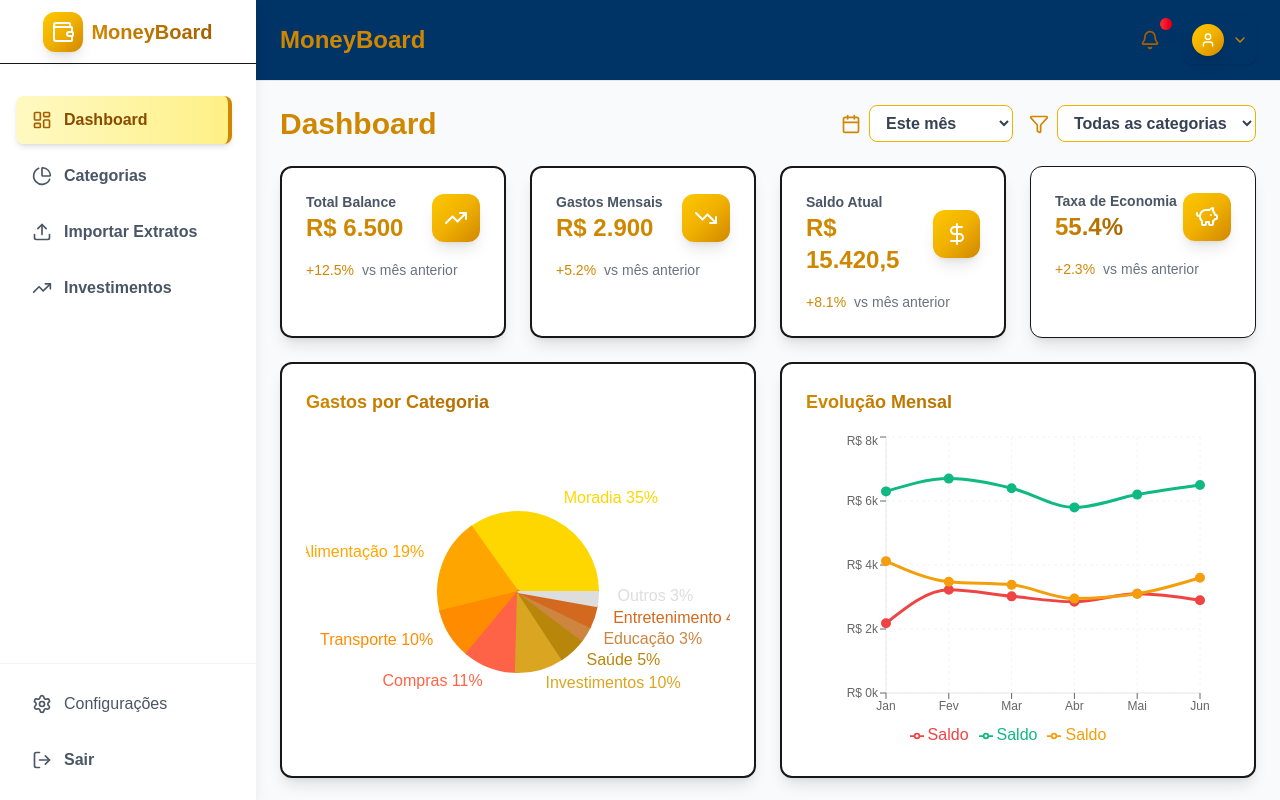
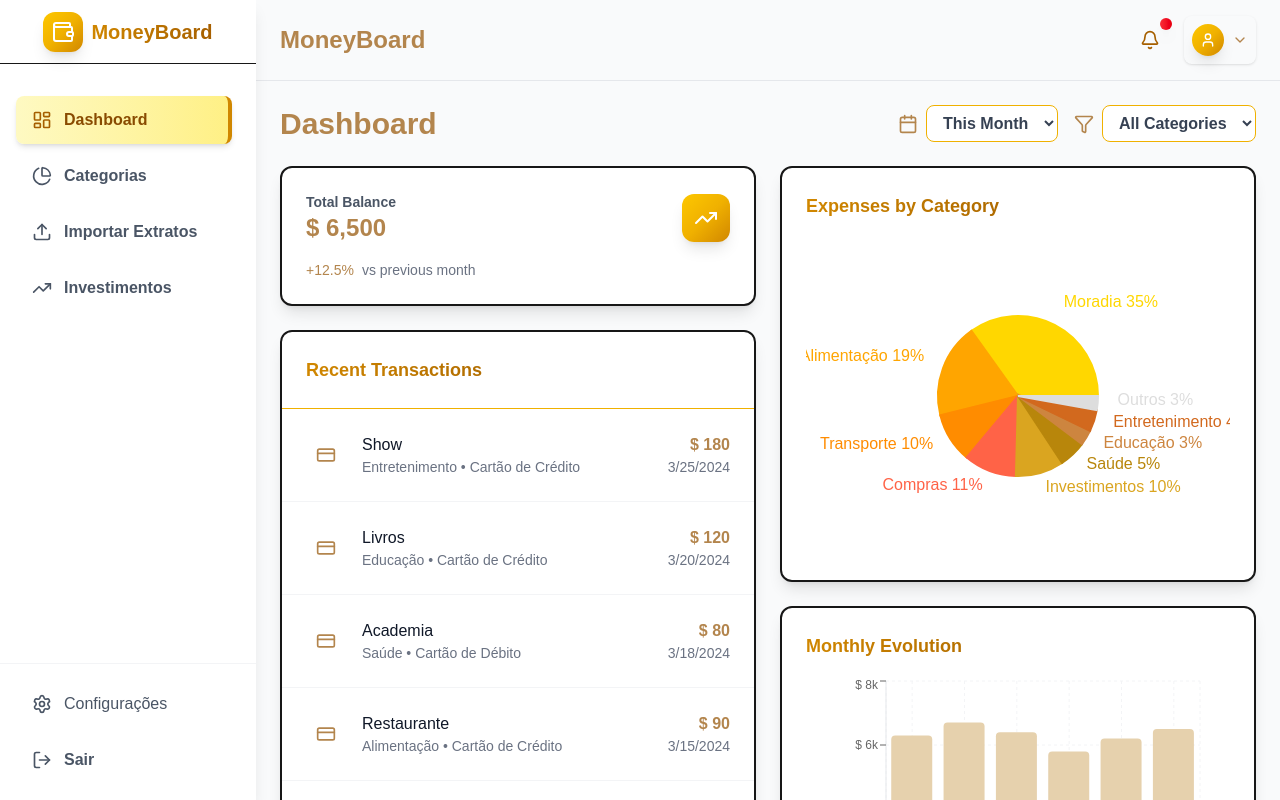
Before and after one commit to GabrielLinharesRamos/MoneyBoard, a Next.js app in the folder frontend/: page / in a window 1280 px wide. Built offline with nearby package versions, Linux system fonts and the light colour scheme.

Commit message:
color_change

```diff
--- a/frontend/src/app/globals.css
+++ b/frontend/src/app/globals.css
@@ -25,6 +25,10 @@ body {
   font-family: Arial, Helvetica, sans-serif;
 }
 
-.bg-azul_marinho{
-  background-color: #003366;
+.bg-yellow-600 {
+  background-color: #b3854d !important;
 }
+
+.text-yellow-600 {
+  color: #b3854d !important;
+}
--- a/frontend/src/app/page.tsx
+++ b/frontend/src/app/page.tsx
@@ -65,7 +65,7 @@ export default function Dashboard() {
   return (
     <Layout>
       <div className="space-y-6">
-        {/* Filtros */}
+        {/* Filters */}
         <div className="flex flex-col sm:flex-row justify-between items-start sm:items-center space-y-4 sm:space-y-0">
           <h1 className="text-3xl font-bold bg-yellow-600 bg-clip-text text-transparent">Dashboard</h1>
           <div className="flex items-center space-x-4">
@@ -76,9 +76,9 @@ export default function Dashboard() {
                 onChange={(e) => setSelectedPeriod(e.target.value)}
                 className="border border-yellow-500 rounded-lg px-3 py-2 focus:outline-none focus:ring-2 focus:ring-yellow-500 focus:border-yellow-400 bg-white font-semibold text-gray-700"
               >
-                <option value="week">Esta semana</option>
-                <option value="month">Este mês</option>
-                <option value="year">Este ano</option>
+                <option value="week">This Week</option>
+                <option value="month">This Month</option>
+                <option value="year">This Year</option>
               </select>
             </div>
             <div className="flex items-center space-x-2">
@@ -88,23 +88,26 @@ export default function Dashboard() {
                 onChange={(e) => setSelectedCategory(e.target.value)}
                 className="border border-yellow-500 rounded-lg px-3 py-2 focus:outline-none focus:ring-2 focus:ring-yellow-500 focus:border-yellow-400 bg-white font-semibold text-gray-700"
               >
-                <option value="all">Todas as categorias</option>
-                <option value="Alimentação">Alimentação</option>
-                <option value="Transporte">Transporte</option>
-                <option value="Moradia">Moradia</option>
+                <option value="all">All Categories</option>
+                <option value="Alimentação">Food</option>
+                <option value="Transporte">Transport</option>
+                <option value="Moradia">Housing</option>
               </select>
             </div>
           </div>
         </div>
 
-        {/* Cards de estatísticas */}
-        <div className="grid grid-cols-1 md:grid-cols-2 lg:grid-cols-4 gap-6">
+        {/* Main Layout - Left and Right Columns */}
+        <div className="grid grid-cols-1 lg:grid-cols-2 gap-6">
+          {/* Left Column - Total Balance and Recent Transactions */}
+          <div className="space-y-6">
+            {/* Total Balance Card */}
             <div className="bg-white p-6 rounded-xl shadow-lg border-2 hover:shadow-xl transition-all duration-300">
               <div className="flex items-center justify-between">
                 <div>
                   <p className="text-sm font-semibold text-gray-600">Total Balance</p>
                   <p className="text-2xl font-bold text-yellow-600">
-                  R$ {currentMonthIncome.toLocaleString('pt-BR')}
+                    $ {currentMonthIncome.toLocaleString('en-US')}
                   </p>
                 </div>
                 <div className="w-12 h-12 bg-gradient-to-br from-yellow-400 via-yellow-500 to-yellow-600 rounded-xl shadow-lg flex items-center justify-center">
@@ -113,70 +116,55 @@ export default function Dashboard() {
               </div>
               <div className="mt-4 flex items-center text-sm">
                 <span className="text-yellow-600 font-medium">+12.5%</span>
-              <span className="text-gray-500 ml-2">vs mês anterior</span>
+                <span className="text-gray-500 ml-2">vs previous month</span>
               </div>
             </div>
 
-          <div className="bg-white p-6 rounded-xl shadow-lg border-2 hover:shadow-xl transition-all duration-300">
-            <div className="flex items-center justify-between">
+            {/* Recent Transactions */}
+            <div className="bg-white rounded-xl shadow-lg border-2 hover:shadow-xl transition-all duration-300">
+              <div className="p-6 border-b border-yellow-500">
+                <h3 className="text-lg font-bold bg-gradient-to-r from-yellow-600 to-yellow-800 bg-clip-text text-transparent">Recent Transactions</h3>
+              </div>
+              <div className="divide-y divide-gray-100">
+                {recentTransactions.map((transaction) => (
+                  <div key={transaction.id} className="p-6 flex items-center justify-between hover:bg-gray-50">
+                    <div className="flex items-center space-x-4">
+                      <div className={`w-10 h-10 rounded-lg flex items-center justify-center ${
+                        transaction.type === 'income' ? 'bg-green-100' : ''
+                      }`}>
+                        {transaction.type === 'income' ? (
+                          <TrendingUp className="w-5 h-5 text-green-600" />
+                        ) : (
+                          <CreditCard className="w-5 h-5 text-yellow-600" />
+                        )}
+                      </div>
                       <div>
-                <p className="text-sm font-semibold text-gray-600">Gastos Mensais</p>
-                <p className="text-2xl font-bold text-yellow-600">
-                  R$ {currentMonthExpenses.toLocaleString('pt-BR')}
+                        <p className="font-medium text-gray-900">{transaction.description}</p>
+                        <p className="text-sm text-gray-500">{transaction.category} • {transaction.account}</p>
+                      </div>
+                    </div>
+                    <div className="text-right">
+                      <p className={`font-semibold ${
+                        transaction.type === 'income' ? 'text-yellow-600' : 'text-yellow-600'
+                      }`}>
+                        {transaction.type === 'income' ? '+' : ''}$ {Math.abs(transaction.amount).toLocaleString('en-US')}
+                      </p>
+                      <p className="text-sm text-gray-500">
+                        {new Date(transaction.date).toLocaleDateString('en-US')}
                       </p>
                     </div>
-              <div className="w-12 h-12 bg-gradient-to-br from-yellow-400 via-yellow-500 to-yellow-600 rounded-xl shadow-lg flex items-center justify-center">
-                <TrendingDown className="w-6 h-6 text-white" />
                   </div>
-            </div>
-            <div className="mt-4 flex items-center text-sm">
-              <span className="text-yellow-600 font-medium">+5.2%</span>
-              <span className="text-gray-500 ml-2">vs mês anterior</span>
-            </div>
-          </div>
-
-          <div className="bg-white p-6 rounded-xl shadow-lg border-2 hover:shadow-xl transition-all duration-300">
-            <div className="flex items-center justify-between">
-              <div>
-                <p className="text-sm font-semibold text-gray-600">Saldo Atual</p>
-                <p className="text-2xl font-bold text-yellow-600">
-                  R$ {stats.totalBalance.toLocaleString('pt-BR')}
-                </p>
-              </div>
-              <div className="w-12 h-12 bg-gradient-to-br from-yellow-400 via-yellow-500 to-yellow-600 rounded-xl shadow-lg flex items-center justify-center">
-                <DollarSign className="w-6 h-6 text-white" />
-              </div>
-            </div>
-            <div className="mt-4 flex items-center text-sm">
-              <span className="text-yellow-600 font-medium">+8.1%</span>
-              <span className="text-gray-500 ml-2">vs mês anterior</span>
-            </div>
-          </div>
-
-          <div className="bg-white p-6 rounded-xl shadow-lg border-1 hover:shadow-xl transition-all duration-300">
-            <div className="flex items-center justify-between">
-              <div>
-                <p className="text-sm font-semibold text-gray-600">Taxa de Economia</p>
-                <p className="text-2xl font-bold bg-gradient-to-r from-yellow-600 to-yellow-800 bg-clip-text text-transparent">
-                  {savingsRate}%
-                </p>
-              </div>
-              <div className="w-12 h-12 bg-gradient-to-br from-yellow-400 via-yellow-500 to-yellow-600 rounded-xl shadow-lg flex items-center justify-center">
-                <PiggyBank className="w-6 h-6 text-white" />
-              </div>
-            </div>
-            <div className="mt-4 flex items-center text-sm">
-              <span className="text-yellow-600 font-medium">+2.3%</span>
-              <span className="text-gray-500 ml-2">vs mês anterior</span>
+                ))}
               </div>
             </div>
           </div>
 
-        {/* Gráficos */}
-        <div className="grid grid-cols-1 lg:grid-cols-2 gap-6">
-          {/* Gráfico de Pizza - Gastos por Categoria */}
+          {/* Right Column - Charts */}
+          <div className="space-y-6">
+
+            {/* Pie Chart - Expenses by Category */}
             <div className="bg-white p-6 rounded-xl shadow-lg border-2 hover:shadow-xl transition-all duration-300">
-            <h3 className="text-lg font-bold bg-gradient-to-r from-yellow-600 to-yellow-800 bg-clip-text text-transparent mb-4">Gastos por Categoria</h3>
+              <h3 className="text-lg font-bold bg-gradient-to-r from-yellow-600 to-yellow-800 bg-clip-text text-transparent mb-4">Expenses by Category</h3>
             <div className="h-80">
               <ResponsiveContainer width="100%" height="100%">
                 <PieChart>
@@ -203,10 +191,10 @@ export default function Dashboard() {
                   </Pie>
                   <Tooltip
                     formatter={(value, name) => [
-                      `R$ ${Number(value).toLocaleString('pt-BR')}`,
+                      `$ ${Number(value).toLocaleString('en-US')}`,
                       name
                     ]}
-                    labelFormatter={(label) => `Categoria: ${label}`}
+                    labelFormatter={(label) => `Category: ${label}`}
                     contentStyle={{
                       backgroundColor: 'white',
                       border: '1px solid #e5e7eb',
@@ -219,12 +207,12 @@ export default function Dashboard() {
             </div>
           </div>
 
-          {/* Gráfico de Linha - Evolução Mensal */}
+            {/* Bar Chart - Monthly Evolution */}
             <div className="bg-white p-6 rounded-xl shadow-lg border-2 hover:shadow-xl transition-all duration-300">
-            <h3 className="text-lg font-bold bg-gradient-to-r from-yellow-600 to-yellow-800 bg-clip-text text-transparent mb-4">Evolução Mensal</h3>
+              <h3 className="text-lg font-bold bg-gradient-to-r from-yellow-600 to-yellow-800 bg-clip-text text-transparent mb-4">Monthly Evolution</h3>
               <div className="h-80">
                 <ResponsiveContainer width="100%" height="100%">
-                <LineChart
+                  <BarChart
                     data={monthlyData}
                     margin={{ top: 5, right: 30, left: 20, bottom: 5 }}
                   >
@@ -237,14 +225,16 @@ export default function Dashboard() {
                     <YAxis
                       tick={{ fontSize: 12 }}
                       axisLine={{ stroke: '#e5e7eb' }}
-                    tickFormatter={(value) => `R$ ${(value / 1000).toFixed(0)}k`}
+                      tickFormatter={(value) => `$ ${(value / 1000).toFixed(0)}k`}
                     />
                     <Tooltip
-                    formatter={(value, name) => [
-                      `R$ ${Number(value).toLocaleString('pt-BR')}`,
-                      name === 'income' ? 'Receitas' : name === 'expenses' ? 'Gastos' : 'Saldo'
-                    ]}
-                    labelFormatter={(label) => `Mês: ${label}`}
+                      formatter={(value, name) => {
+                        const displayName = name === 'income' ? 'Income' :
+                                          name === 'expenses' ? 'Expenses' :
+                                          name === 'balance' ? 'Balance' : name;
+                        return [`$ ${Number(value).toLocaleString('en-US')}`, displayName];
+                      }}
+                      labelFormatter={(label) => `Month: ${label}`}
                       contentStyle={{
                         backgroundColor: 'white',
                         border: '1px solid #e5e7eb',
@@ -253,53 +243,49 @@ export default function Dashboard() {
                       }}
                     />
                     <Legend
-                    formatter={(value) =>
-                      value === 'income' ? 'Receitas' :
-                      value === 'expenses' ? 'Gastos' : 'Saldo'
-                    }
+                      formatter={(value) => {
+                        if (value === 'income') return 'Income';
+                        if (value === 'expenses') return 'Expenses';
+                        if (value === 'balance') return 'Balance';
+                        return value;
+                      }}
                     />
-                  <Line
-                    type="monotone"
+                    <Bar
                       dataKey="income"
-                    stroke="#10B981"
-                    strokeWidth={3}
-                    name="Receitas"
-                    dot={{ fill: '#10B981', strokeWidth: 2, r: 4 }}
-                    activeDot={{ r: 6, stroke: '#10B981', strokeWidth: 2, fill: 'white' }}
+                      fill="#E6D1AD"
+                      name="Income"
+                      radius={[4, 4, 0, 0]}
                       animationDuration={1000}
                     />
-                  <Line
-                    type="monotone"
+                    {/* <Bar
                       dataKey="expenses"
-                    stroke="#EF4444"
-                    strokeWidth={3}
-                    name="Gastos"
-                    dot={{ fill: '#EF4444', strokeWidth: 2, r: 4 }}
-                    activeDot={{ r: 6, stroke: '#EF4444', strokeWidth: 2, fill: 'white' }}
+                      fill="#EF4444"
+                      name="Expenses"
+                      radius={[4, 4, 0, 0]}
                       animationDuration={1000}
                       animationDelay={200}
-                  />
-                  <Line
-                    type="monotone"
+                    /> */}
+                    {/* <Bar
                       dataKey="balance"
-                    stroke="#F59E0B"
-                    strokeWidth={3}
-                    name="Saldo"
-                    dot={{ fill: '#F59E0B', strokeWidth: 2, r: 4 }}
-                    activeDot={{ r: 6, stroke: '#F59E0B', strokeWidth: 2, fill: 'white' }}
+                      fill="#F59E0B"
+                      name="Balance"
+                      radius={[4, 4, 0, 0]}
                       animationDuration={1000}
                       animationDelay={400}
-                  />
-                </LineChart>
+                    /> */}
+                  </BarChart>
                 </ResponsiveContainer>
               </div>
             </div>
           </div>
+        </div>
 
-        {/* Transações Recentes */}
+
+
+        {/* Recent Transactions */}
         <div className="bg-white rounded-xl shadow-lg border-2 hover:shadow-xl transition-all duration-300 hover:shadow-xl">
           <div className="p-6 border-b border-yellow-500">
-            <h3 className="text-lg font-bold bg-gradient-to-r from-yellow-600 to-yellow-800 bg-clip-text text-transparent">Transações Recentes</h3>
+            <h3 className="text-lg font-bold bg-gradient-to-r from-yellow-600 to-yellow-800 bg-clip-text text-transparent">Recent Transactions</h3>
           </div>
           <div className="divide-y divide-gray-100">
             {recentTransactions.map((transaction) => (
@@ -323,10 +309,10 @@ export default function Dashboard() {
                   <p className={`font-semibold ${
                     transaction.type === 'income' ? 'text-yellow-600' : 'text-yellow-600'
                   }`}>
-                    {transaction.type === 'income' ? '+' : ''}R$ {Math.abs(transaction.amount).toLocaleString('pt-BR')}
+                    {transaction.type === 'income' ? '+' : ''}$ {Math.abs(transaction.amount).toLocaleString('en-US')}
                   </p>
                   <p className="text-sm text-gray-500">
-                    {new Date(transaction.date).toLocaleDateString('pt-BR')}
+                    {new Date(transaction.date).toLocaleDateString('en-US')}
                   </p>
                 </div>
               </div>
@@ -335,6 +321,7 @@ export default function Dashboard() {
         </div>
 
 
+
       </div>
     </Layout>
   );
```
Lines whose indentation alone changed are shown as unchanged.
